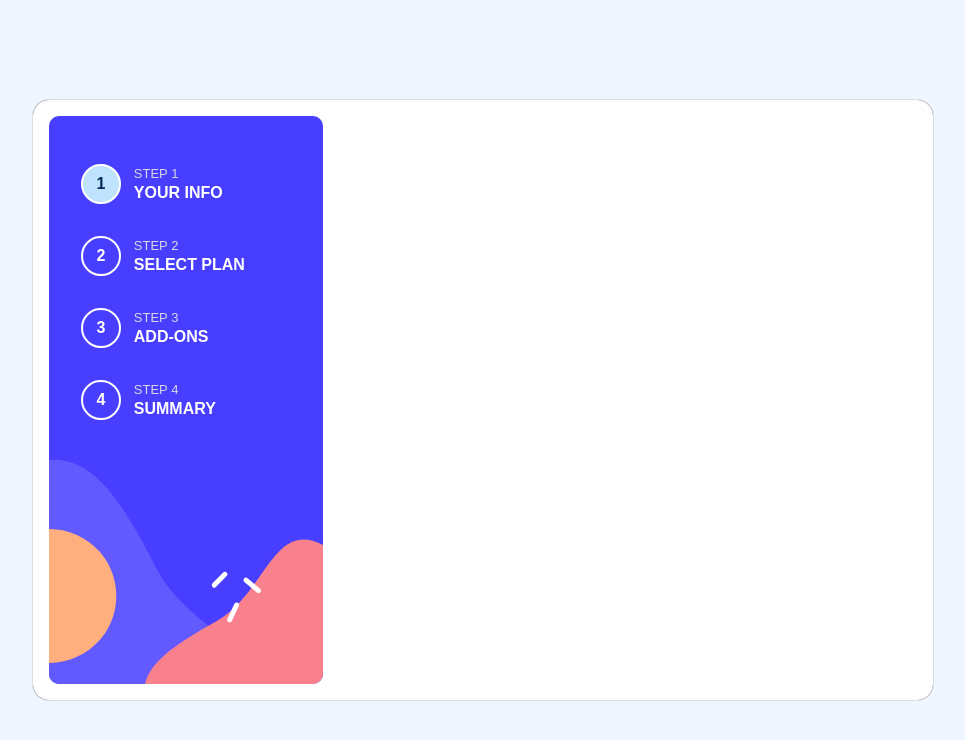
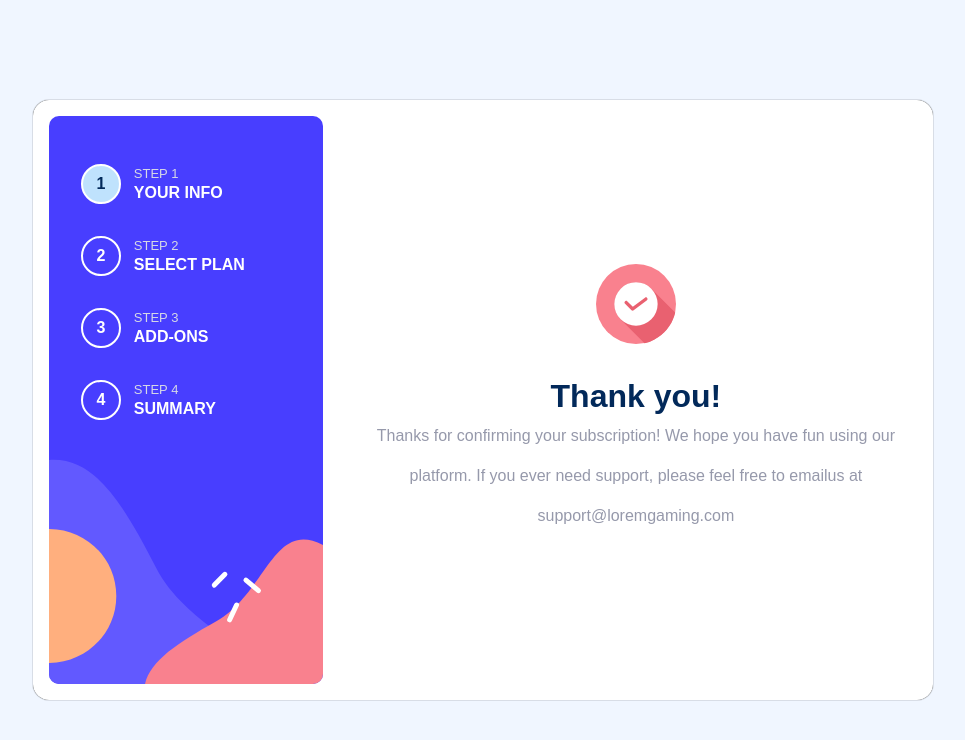
Before and after one commit to MagenVadim/multi-step-form, a React (Create React App) app: page /step5 in a window 1280 px wide. Shown: the top 740 px of the page, without its empty margins (157-1122 px from the left). Built offline with nearby package versions, Linux system fonts and the light colour scheme.

Commit message:
#17 Step-5 has completes

```diff
--- a/src/App.css
+++ b/src/App.css
@@ -393,3 +393,13 @@ input:checked + .slider::before{
 .plan-name{
   margin-bottom: 0.6rem;
 }
+
+/* Step-5 */
+.step-5{
+  display: flex;
+  width: 90%;
+  align-items: center;
+  text-align: center;
+  justify-content: center;
+  margin: auto;
+}
--- a/src/App.js
+++ b/src/App.js
@@ -5,6 +5,7 @@ import Step1 from './Step1'
 import Step2 from './Step2'
 import Step3 from './Step3'
 import Step4 from './Step4'
+import Step5 from './Step5'
 import {Routes, Route} from 'react-router-dom'
 import { useState, useEffect } from "react";
 import IconArcade from './assets/images/icon-arcade.svg'
@@ -171,6 +172,11 @@ function App() {
                   terminPlan={terminPlan}
                   />}
         />
+        <Route path='/step5'
+          element={<Step5
+
+                  />}
+/>
 
       </Routes>
 
--- a/src/Components/NextStep.js
+++ b/src/Components/NextStep.js
@@ -4,6 +4,7 @@ import { useNavigate } from 'react-router-dom';
 function NextStep({stepNumber, setStepNumber}) {
 
     const navigate = useNavigate();
+
 
   return (
     <button
@@ -14,7 +15,7 @@ function NextStep({stepNumber, setStepNumber}) {
           navigate(`/step${stepNumber+1}`);
           localStorage.setItem('stepNumber', stepNumber+1)
         }}
-        > Next Step
+        > {stepNumber===4 ? "Confirm": "Next Step"}
   </button>
   )
 }
--- /dev/null
+++ b/src/Step5.js
@@ -0,0 +1,18 @@
+import React from 'react'
+import ImageThanks from './assets/images/icon-thank-you.svg'
+
+function Step5() {
+  return (
+    <div className='stp step-5'>
+      <img src={ImageThanks} alt="thank" />
+      <header>
+        <h1 className="title">Thank you!</h1>
+        <p className="exp">Thanks for confirming your subscription! We hope you have fun using our platform.
+        If you ever need support, please feel free to emailus at support@loremgaming.com
+        </p>
+      </header>
+    </div>
+  )
+}
+
+export default Step5
```
